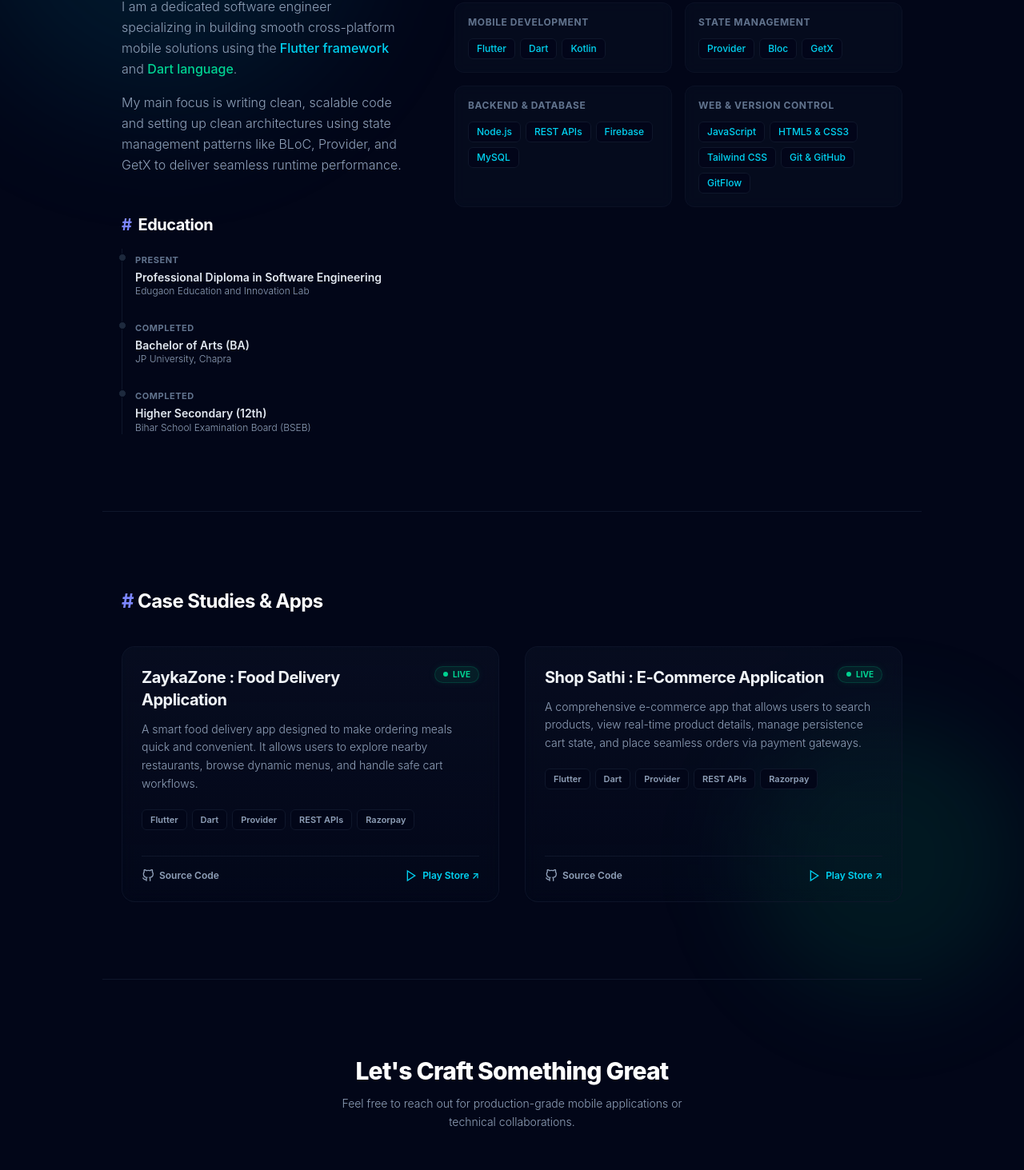
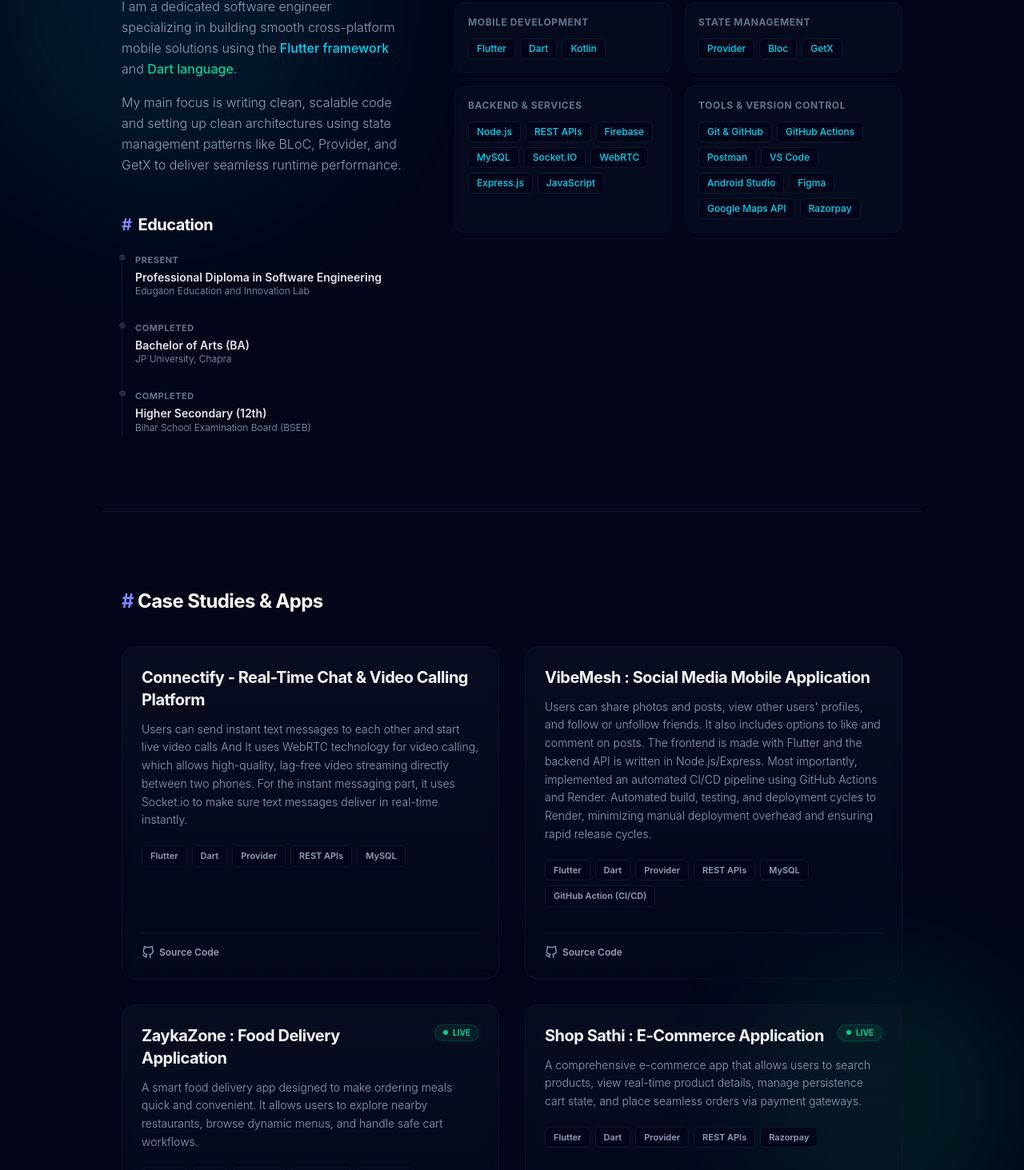
Before and after one commit to Purushottamji/purushottam_portfolio, a React (Vite) app: page / in a window 1280 px wide. Shown: the part 919-2382 px from the top of the page at 80% size. Built offline with nearby package versions, Linux system fonts and the light colour scheme.

Commit message:
i have added two other project 1.Connectify and 2.VibeMEsh

```diff
--- a/src/App.jsx
+++ b/src/App.jsx
@@ -5,28 +5,40 @@ function App() {
     name: "Purushottam Kumar", //[cite: 1]
     role: "Flutter Developer / Mobile App Developer", //
     bio: "I am a Flutter developer with 1+ years of experience in mobile app development. I specialize in building high-performance UIs, robust Dart logic, clean API integration, and efficient state management architectures.", //
-    mobile: "+91 85075 36900", //
-    email: "purushottam.dev01@gmail.com", //
+    mobile: "+91 90975 80024", //
+    email: "purushottam.tech01@gmail.com", //
     github: "https://github.com/Purushottamji",
     linkedin: "https://www.linkedin.com/in/purushottamkumar01", //
-    resumeLink: "/Purushottam_Flutter_Resume.pdf",
+    resumeLink: "/Purushottam_Resume_Flutter.pdf",
   };
 
   const skillCategories = [
     { title: "Mobile Development", items: ["Flutter", "Dart", "Kotlin"] }, //
     { title: "State Management", items: ["Provider", "Bloc", "GetX"] }, //
     {
-      title: "Backend & Database",
-      items: ["Node.js", "REST APIs", "Firebase", "MySQL"],
+      title: "Backend & Services",
+      items: [
+        "Node.js",
+        "REST APIs",
+        "Firebase",
+        "MySQL",
+        "Socket.IO",
+        "WebRTC",
+        "Express.js",
+        "JavaScript",
+      ],
     }, //
     {
-      title: "Web & Version Control",
+      title: "Tools & Version Control",
       items: [
-        "JavaScript",
-        "HTML5 & CSS3",
-        "Tailwind CSS",
         "Git & GitHub",
-        "GitFlow",
+        "GitHub Actions",
+        " Postman",
+        "VS Code",
+        "Android Studio",
+        "Figma",
+        "Google Maps API",
+        "Razorpay",
       ],
     }, //
   ];
@@ -51,6 +63,29 @@ function App() {
 
   const projects = [
     {
+      title: "Connectify - Real-Time Chat & Video Calling Platform", //
+      description:
+        "Users can send instant text messages to each other and start live video calls And It uses WebRTC technology for video calling, which allows high-quality, lag-free video streaming directly between two phones. For the instant messaging part, it uses Socket.io to make sure text messages deliver in real-time instantly.", //
+      tech: ["Flutter", "Dart", "Provider", "REST APIs", "MySQL"], //
+      github: "https://github.com/Purushottamji/Connectify.git",
+      isLiveOnPlayStore: false,
+    },
+    {
+      title: "VibeMesh : Social Media Mobile Application", //
+      description:
+        "Users can share photos and posts, view other users' profiles, and follow or unfollow friends. It also includes options to like and comment on posts. The frontend is made with Flutter and the backend API is written in Node.js/Express. Most importantly, implemented an automated CI/CD pipeline using GitHub Actions and Render. Automated build, testing, and deployment cycles to Render, minimizing manual deployment overhead and ensuring rapid release cycles. ", //
+      tech: [
+        "Flutter",
+        "Dart",
+        "Provider",
+        "REST APIs",
+        "MySQL",
+        "GitHub Action (CI/CD)",
+      ], //
+      github: "https://github.com/Purushottamji/VibeMesh.git",
+      isLiveOnPlayStore: false,
+    },
+    {
       title: "ZaykaZone : Food Delivery Application", //
       description:
         "A smart food delivery app designed to make ordering meals quick and convenient. It allows users to explore nearby restaurants, browse dynamic menus, and handle safe cart workflows.", //
@@ -64,7 +99,6 @@ function App() {
       description:
         "A comprehensive e-commerce app that allows users to search products, view real-time product details, manage persistence cart state, and place seamless orders via payment gateways.", //
       tech: ["Flutter", "Dart", "Provider", "REST APIs", "Razorpay"], //
-      github: "https://github.com",
       live: "https://play.google.com/store/apps/details?id=com.shopsathi.app&pcampaignid=web_share",
       isLiveOnPlayStore: true,
     },
@@ -205,7 +239,7 @@ function App() {
           <div className="md:col-span-8 flex flex-col items-start gap-6 order-2 md:order-1">
             <div className="inline-flex items-center gap-2 px-3 py-1 rounded-full bg-emerald-500/10 text-emerald-400 text-xs font-semibold tracking-wide uppercase border border-emerald-500/20 shadow-[0_0_15px_rgba(16,185,129,0.15)]">
               <span className="w-2 h-2 rounded-full bg-emerald-400 animate-ping"></span>
-              Flutter Developer @ Edugaon Technology
+              Flutter Developer @ OfferPlant Technology
             </div>
             <h1 className="text-5xl md:text-7xl font-extrabold tracking-tight text-white leading-none">
               Hi, I'm{" "}
@@ -385,7 +419,7 @@ function App() {
                     <h4 className="text-xl font-bold text-slate-100 group-hover:text-cyan-400 transition-colors tracking-tight">
                       {project.title}
                     </h4>
-                    {project.isLiveOnPlayStore && (
+                    {project.isLiveOnPlayStore && project.live && (
                       <span className="flex items-center gap-1.5 text-[10px] font-bold text-emerald-400 bg-emerald-500/10 px-2.5 py-0.5 rounded-full border border-emerald-500/20 shrink-0 shadow-[0_0_10px_rgba(16,185,129,0.1)]">
                         <span className="w-1.5 h-1.5 rounded-full bg-emerald-400 animate-pulse"></span>
                         LIVE
@@ -407,7 +441,12 @@ function App() {
                   </div>
                 </div>
 
-                <div className="flex gap-4 mt-8 pt-4 border-t border-slate-900">
+                {/* Bottom Link Bar - Yeh row sirf tabhi dikhegi jab dono me se koi ek button valid ho */}
+                {(project.github ||
+                  (project.isLiveOnPlayStore && project.live)) && (
+                  <div className="flex gap-4 mt-8 pt-4 border-t border-slate-900 items-center">
+                    {/* Source Code Button - Sirf tabhi dikhega jab github link hoga */}
+                    {project.github && (
                       <a
                         href={project.github}
                         target="_blank"
@@ -425,6 +464,10 @@ function App() {
                         </svg>
                         Source Code
                       </a>
+                    )}
+
+                    {/* Play Store Button - Sirf tabhi dikhega jab app live ho aur link ho */}
+                    {project.isLiveOnPlayStore && project.live && (
                       <a
                         href={project.live}
                         target="_blank"
@@ -442,7 +485,9 @@ function App() {
                         </svg>
                         Play Store ↗
                       </a>
+                    )}
                   </div>
+                )}
               </div>
             ))}
           </div>
@@ -519,8 +564,7 @@ function App() {
 
         {/* Footer */}
         <footer className="border-t border-slate-900 py-8 text-center text-xs text-slate-500 font-light">
-          © {new Date().getFullYear()} {profile.name}. Handcrafted with React &
-          Tailwind CSS.
+          © {new Date().getFullYear()} {profile.name}
         </footer>
       </div>
     </div>
```
Also changed, not shown: 2 other files (tests, documents, lock files or other folders). Lines whose indentation alone changed are shown as unchanged.
